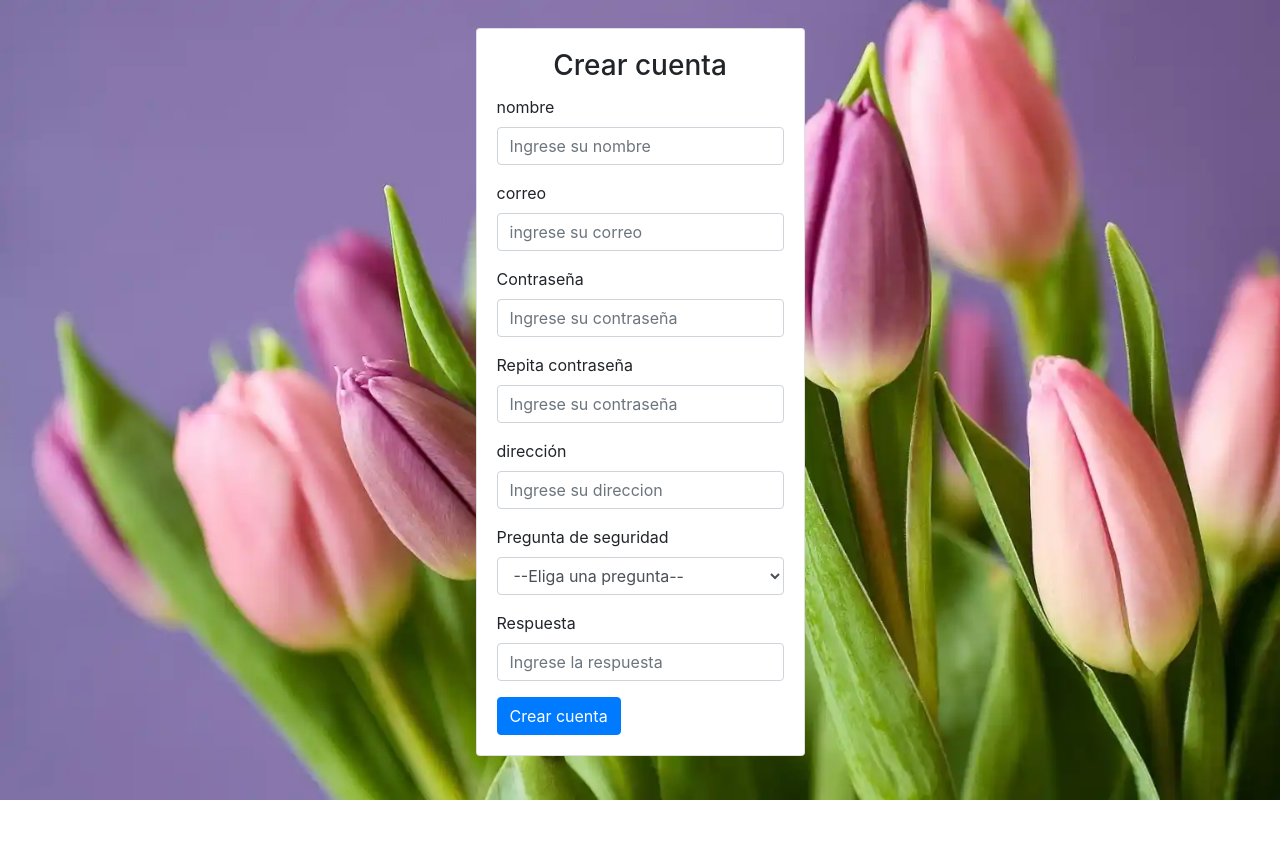
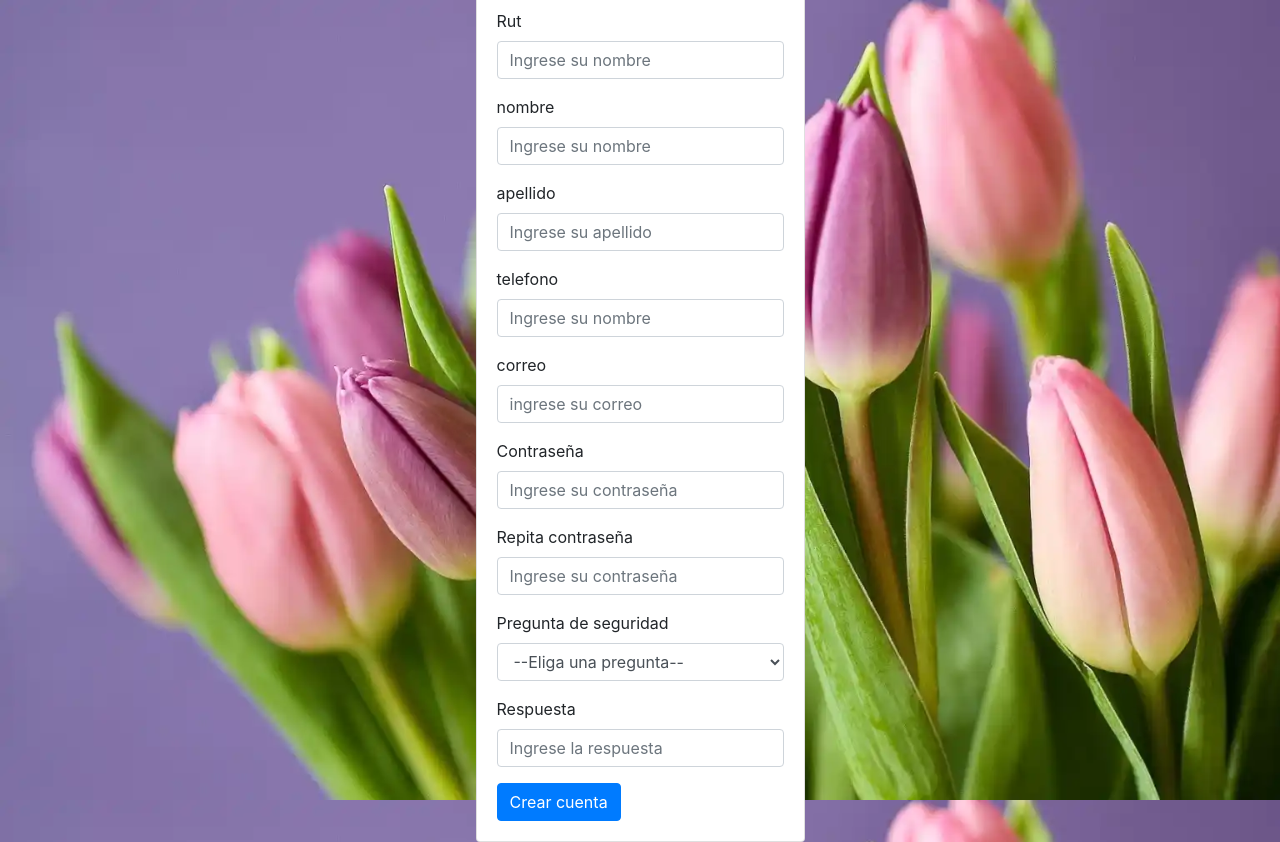
Before and after one commit to R4iIsDed/django_smes, a Django app: template djangocosa/menu/templates/menu/create.html in a window 1280 px wide. Before the commit the page ends 800 px from the top, so only its background shows below. Run offline with Django 4.2, Linux system fonts and the light colour scheme; the template is opened without the code that fills it, so the values that code supplies are empty; parts of the project's set-up code (start-up, migrations or seed data) failed here and were passed over; some libraries are stand-ins or nearby versions.

Commit message:
wea create

```diff
--- a/djangocosa/menu/static/menu/javaScript/v_create.js
+++ b/djangocosa/menu/static/menu/javaScript/v_create.js
@@ -9,9 +9,25 @@ $(document).ready(function(e){
         validClass: "valid success-alert",
 
         rules: {
+            Rut: {
+                required:true,
+                minlength: 5,
+                noSpace: true
+            },
             name: {
                 required:true,
-                minlength: 5
+                minlength: 5,
+                noSpace: true
+            },
+            apellido: {
+                required:true,
+                minlength: 5,
+                noSpace: true
+            },
+            telefono: {
+                required:true,
+                minlength: 5,
+                noSpace: true
             },
             email: {
                 required: true,
--- a/djangocosa/menu/templates/menu/create.html
+++ b/djangocosa/menu/templates/menu/create.html
@@ -31,10 +31,23 @@
     <div class="card">
       <div class="card-body">
         <h3 class="card-title text-center">Crear cuenta</h3>
-        <form id="create" action="">
+        <form id="create" action="" method="post">
+          {% csrf_token %}
+          <div class="form-group">
+            <label for="Rut">Rut</label>
+            <input type="text" class="form-control" id="Rut" name="Rut" placeholder="Ingrese su nombre">
+          </div>
           <div class="form-group">
             <label for="name">nombre</label>
             <input type="text" class="form-control" id="name" name="name" placeholder="Ingrese su nombre">
+          </div>
+          <div class="form-group">
+            <label for="apellido">apellido</label>
+            <input type="text" class="form-control" id="apellido" name="apellido" placeholder="Ingrese su apellido">
+          </div>
+          <div class="form-group">
+            <label for="telefono">telefono</label>
+            <input type="text" class="form-control" id="telefono" name="telefono" placeholder="Ingrese su nombre">
           </div>
           <div class="form-group">
             <label for="email">correo</label>
@@ -49,10 +62,6 @@
             <label for="password2">Repita contraseña</label>
             <input type="password" class="form-control" id="password2" name="password2"
               placeholder="Ingrese su contraseña">
-          </div>
-          <div class="form-group">
-            <label for="address">dirección</label>
-            <input type="text" class="form-control" id="address" name="address" placeholder="Ingrese su direccion">
           </div>
           <div class="form-group">
             <label for="security-question">Pregunta de seguridad</label>
```
Also changed, not shown: djangocosa/menu/views.py (+38 -1 lines).
